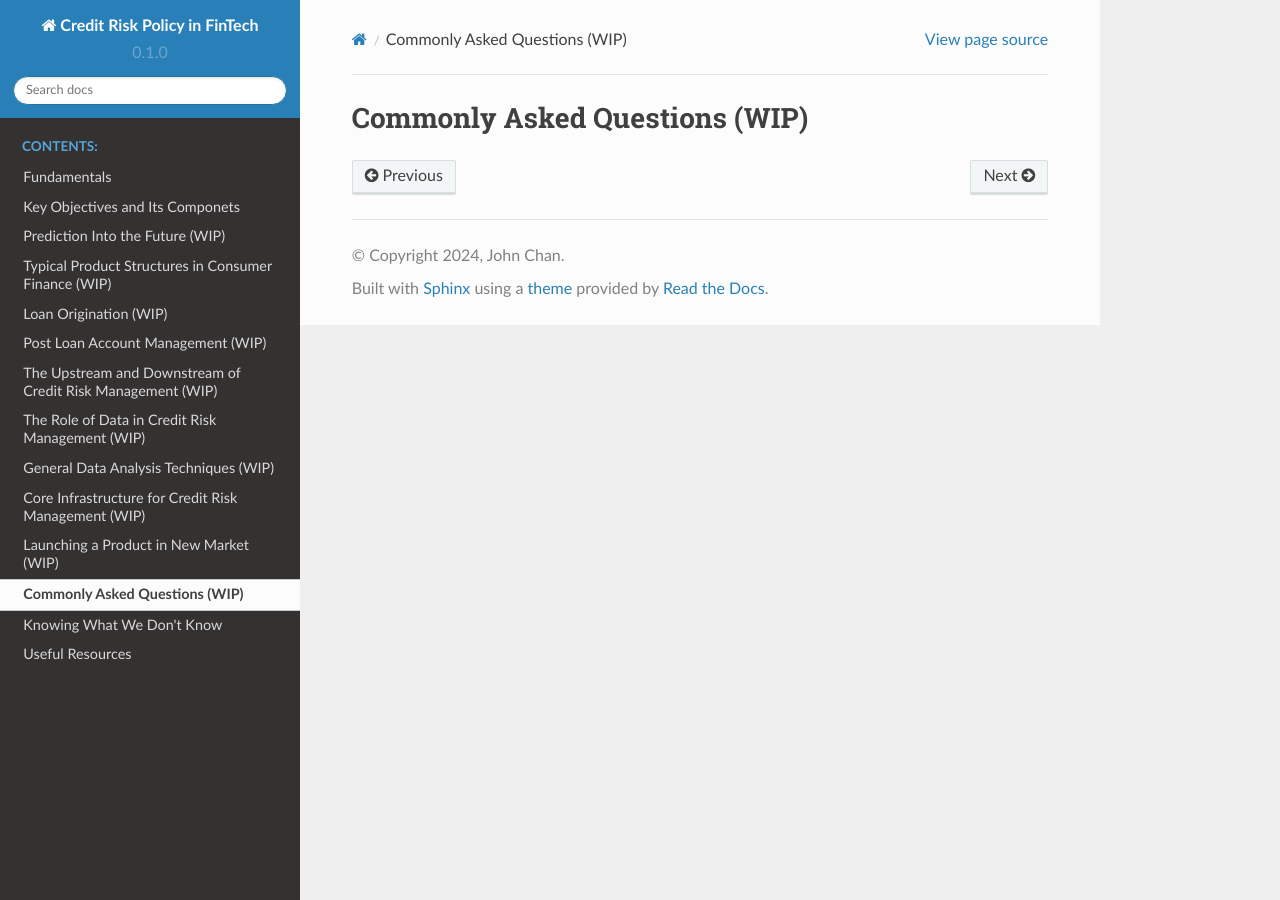
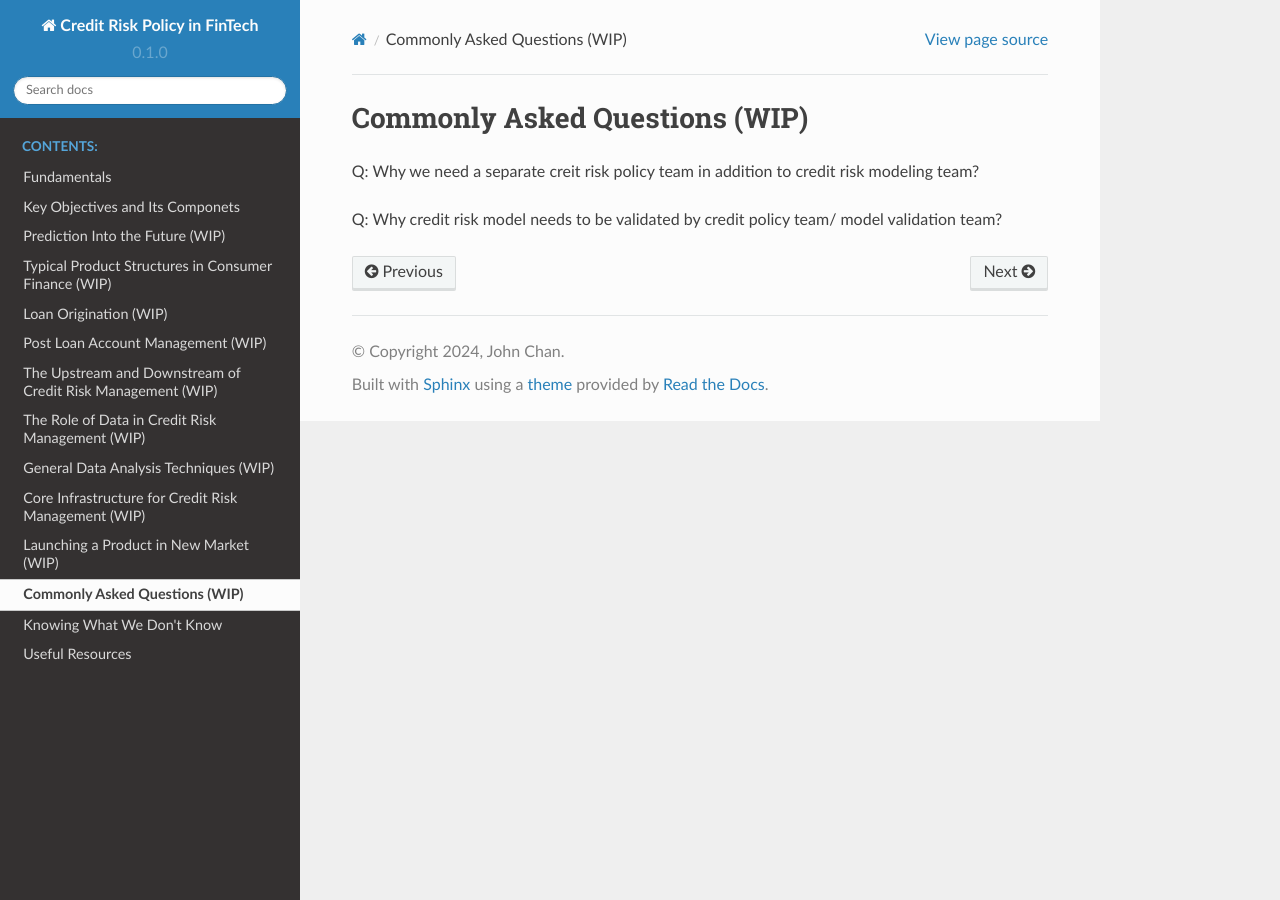
Before and after one commit to kychanbp/credit_risk_mgmt_fintech, a Sphinx documentation site: the page built from docs/source/faq.md, in a window 1280 px wide. Built offline with Sphinx 7.4.7 and the Read the Docs theme 2.0.0, drawn with Linux system fonts in a browser that asks for light colours.

Commit message:
aded faq

```diff
--- a/docs/source/faq.md
+++ b/docs/source/faq.md
@@ -1 +1,5 @@
 # Commonly Asked Questions (WIP)
+
+Q: Why we need a separate creit risk policy team in addition to credit risk modeling team?
+
+Q: Why credit risk model needs to be validated by credit policy team/ model validation team?
```
